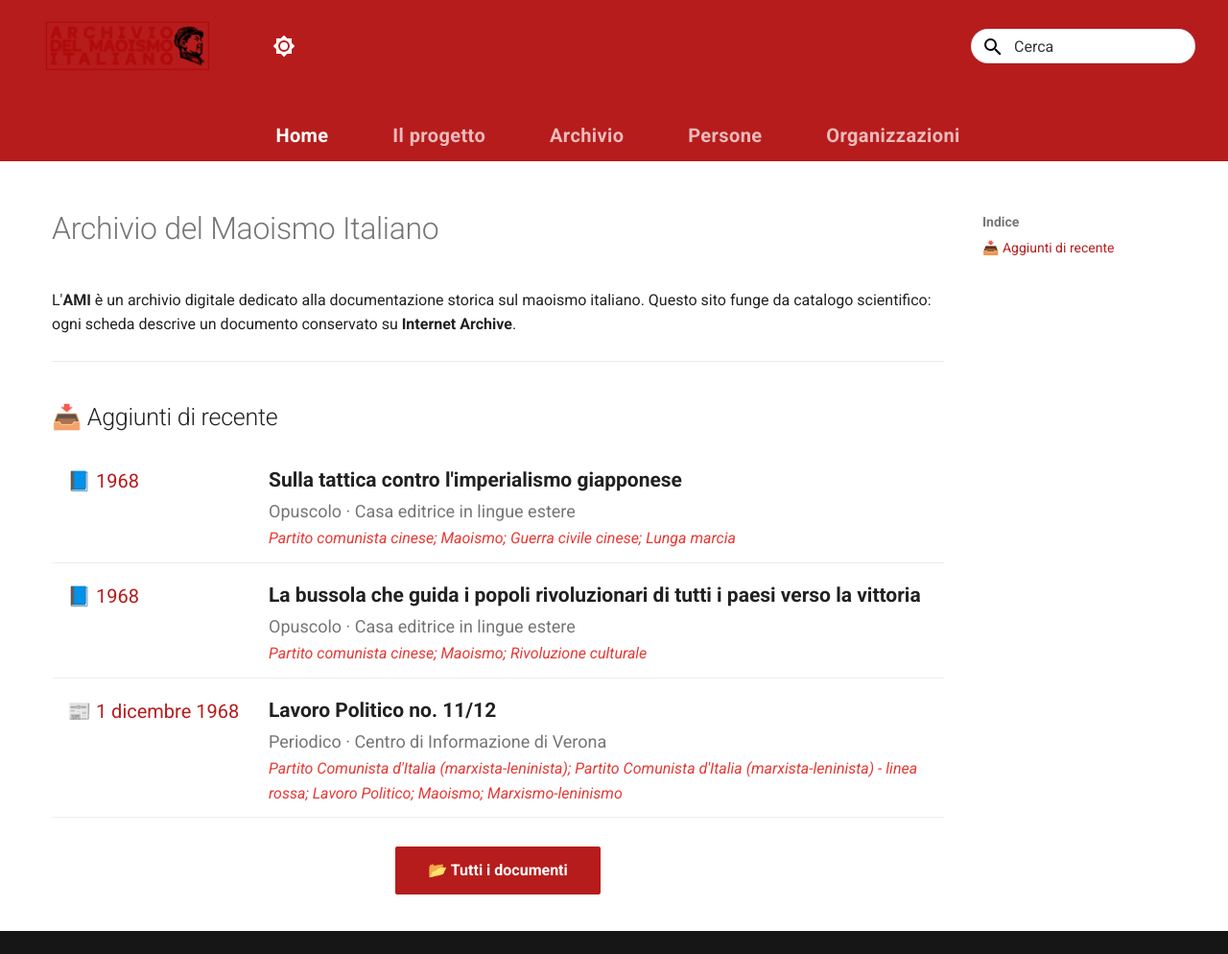
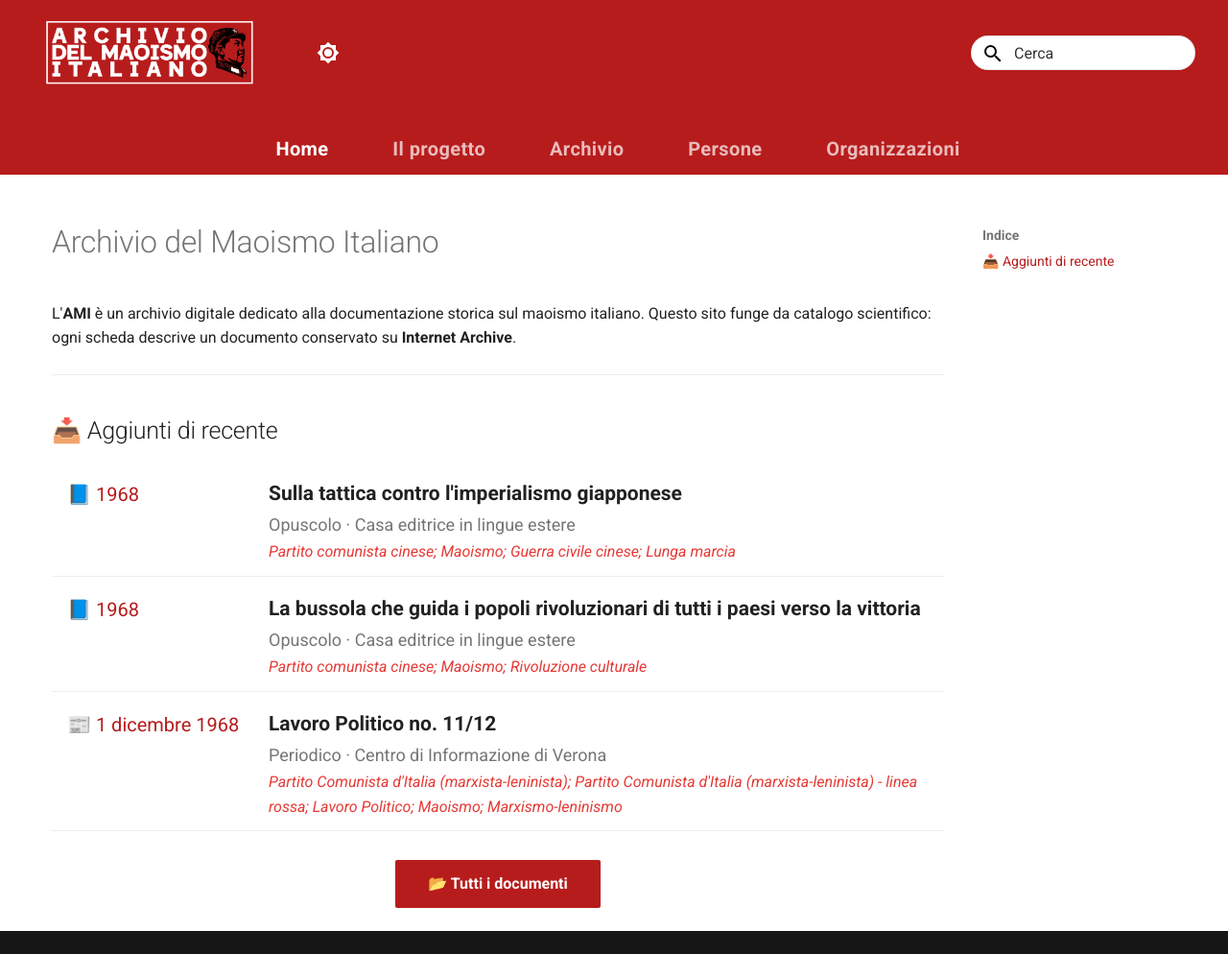
Before and after one commit to AMI-AIM/archivio-maoismo-italiano, an MkDocs documentation site: the page built from docs/index.md, in a window 1280 px wide and 994 px high. Shown: the whole window at 96% size. Built offline with MkDocs 1.6.1 and Material for MkDocs 9.7.7, drawn with Linux system fonts in a browser that asks for light colours.

Commit message:
Update grafico

```diff
--- a/docs/stylesheets/extra.css
+++ b/docs/stylesheets/extra.css
@@ -53,7 +53,7 @@
    5. LOGO PIÙ GRANDE
    ============================================================ */
 .md-header__button.md-logo img {
-    height: 55px !important;
+    height: 70px !important;
     width: auto;
     max-width: 220px;
     object-fit: contain;
--- a/mkdocs.yml
+++ b/mkdocs.yml
@@ -20,13 +20,7 @@ theme:
       toggle:
         icon: material/brightness-7
         name: "Passa al tema scuro"
-    # Tema scuro
-    - scheme: slate
-      primary: red
-      accent: red
-      toggle:
-        icon: material/brightness-4
-        name: "Passa al tema chiaro"
+
   logo: immagini/logo.png
   favicon: immagini/favicon.png
 
```
Also changed, not shown: docs/immagini/favicon.png (added), docs/immagini/logo.png.
